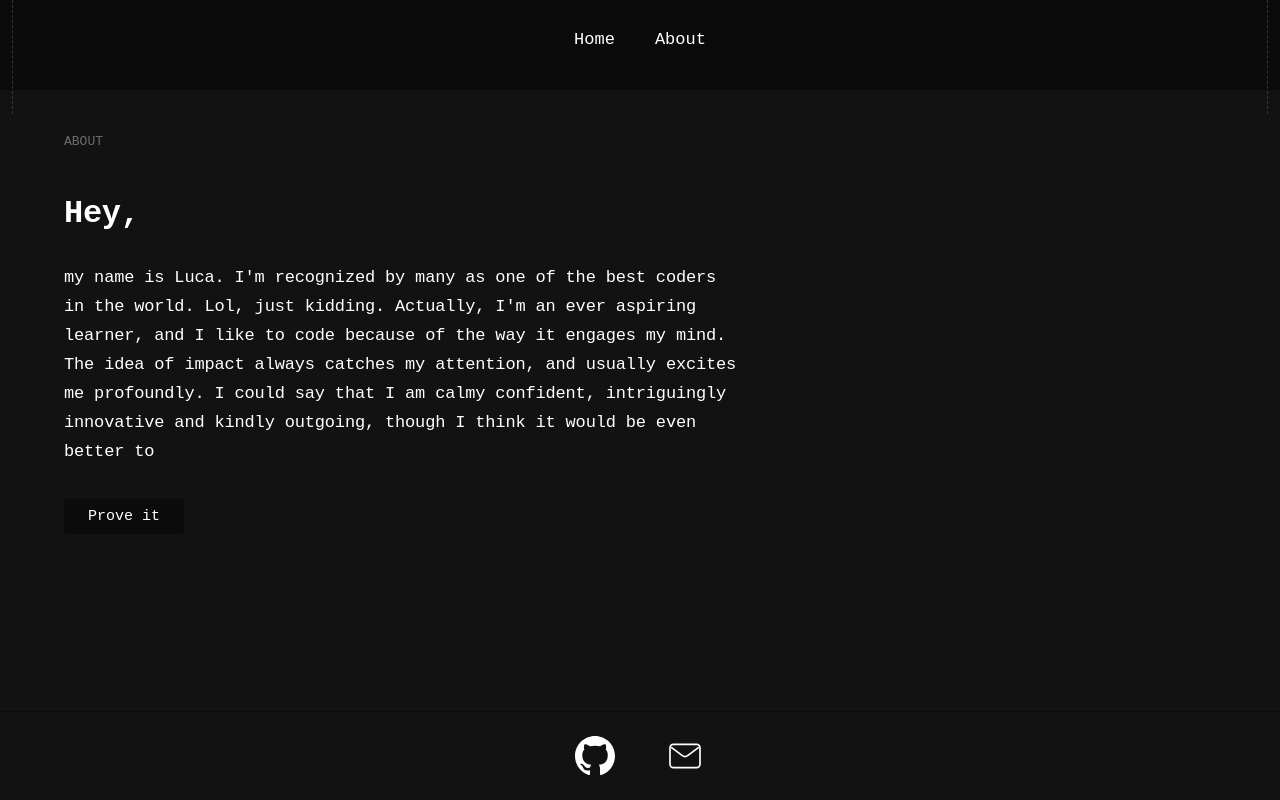
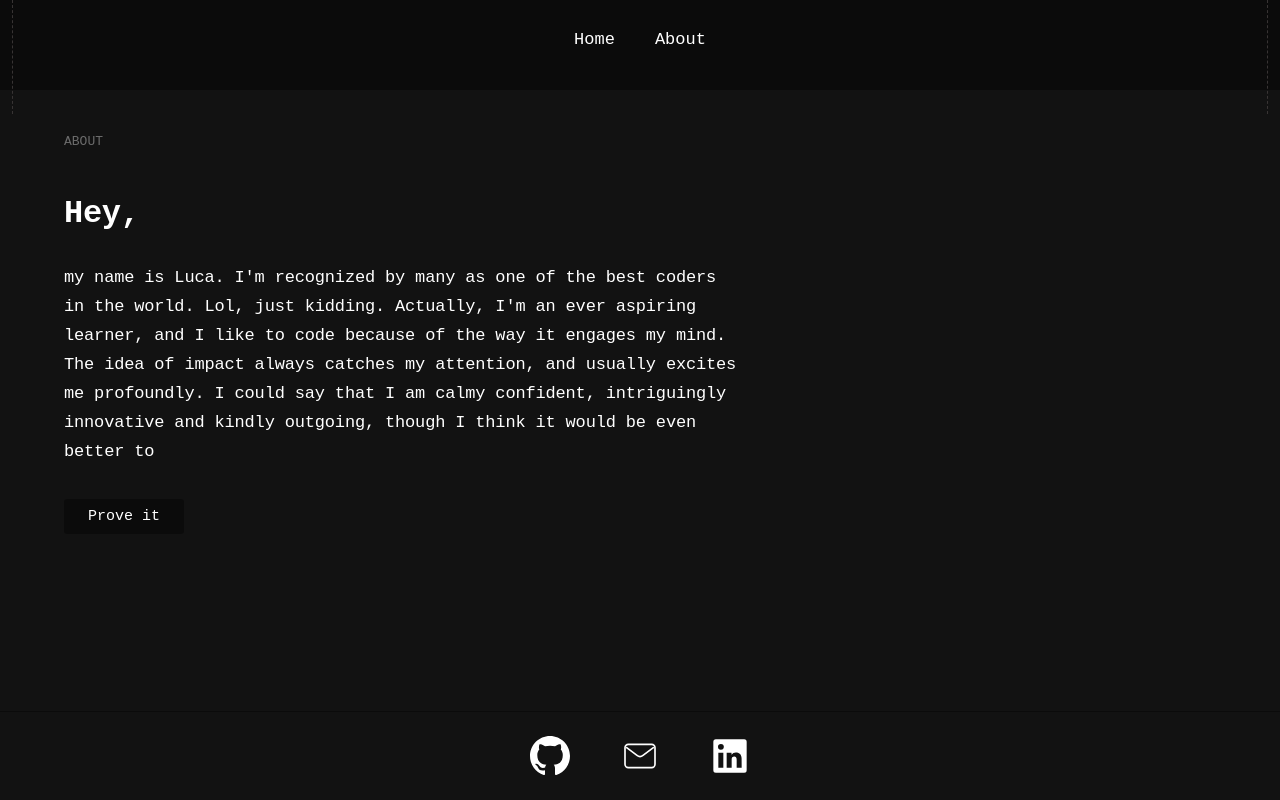
Before and after one commit to lucspt/portfolio, a React (Vite) app: page /about in a window 1280 px wide. Built offline with nearby package versions, Linux system fonts and the light colour scheme.

Commit message:
Added Linkedin link

```diff
--- /dev/null
+++ b/src/components/common/LinkedInLink.jsx
@@ -0,0 +1,14 @@
+import { MediaLink } from "./MediaLink"
+
+
+export const LinkedInLink = () => {
+
+  return (
+    <MediaLink to="https://linkedin.com/in/lucacaputodev">
+      <svg xmlns="http://www.w3.org/2000/svg" viewBox="0 0 24 24" focusable="false" fill="#fff">
+        <path d="M20.5 2h-17A1.5 1.5 0 002 3.5v17A1.5 1.5 0 003.5 22h17a1.5 1.5 0 001.5-1.5v-17A1.5 1.5 0 0020.5 2zM8 19H5v-9h3zM6.5 8.25A1.75 1.75 0 118.3 6.5a1.78 1.78 0 01-1.8 1.75zM19 19h-3v-4.74c0-1.42-.6-1.93-1.38-1.93A1.74 1.74 0 0013 14.19a.66.66 0 000 .14V19h-3v-9h2.9v1.3a3.11 3.11 0 012.7-1.4c1.55 0 3.36.86 3.36 3.66z"></path>
+      </svg>
+    </MediaLink>
+  )
+
+}
--- a/src/components/common/MediaLinksFooter.jsx
+++ b/src/components/common/MediaLinksFooter.jsx
@@ -1,6 +1,7 @@
 import { FullWidthSection } from "../home/FullWidthSection"
 import { GithubLink } from "./GithubLink"
 import { EmailLink } from "./EmailLink";
+import { LinkedInLink } from "./LinkedInLink";
 
 export const MediaLinksFooter = () => {
 
@@ -8,6 +9,7 @@
     <FullWidthSection className="media-links footer" bordered={false}>
       <GithubLink />
       <EmailLink />
+      <LinkedInLink />
     </FullWidthSection>
   )
 }
```
